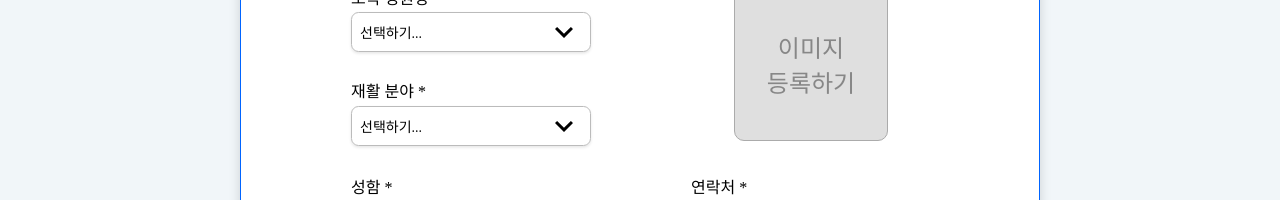
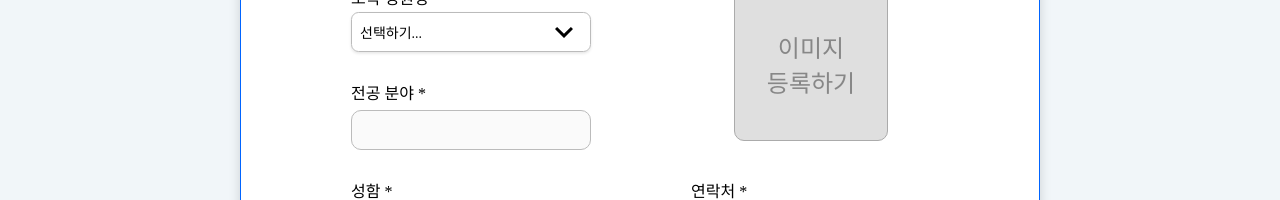
Before and after one commit to sync-without-async/Rehab-FrontEnd, a React (Vite) app: page /register in a window 1280 px wide. Shown: the part 346-546 px from the top of the page. Built offline with nearby package versions, Linux system fonts and the light colour scheme; a web font is replaced by a local one.

Commit message:
🐛 fix(Signup): 의료진 회원가입 로직 수정

```diff
--- a/package.json
+++ b/package.json
@@ -15,6 +15,7 @@
     "classnames": "^2.3.2",
     "dayjs": "^1.11.10",
     "js-cookie": "^3.0.5",
+    "moment": "^2.29.4",
     "prop-types": "^15.8.1",
     "react": "^18.2.0",
     "react-beautiful-dnd": "^13.1.1",
--- a/src/components/Accounts/SignupComponents.jsx
+++ b/src/components/Accounts/SignupComponents.jsx
@@ -2,7 +2,6 @@ import styled from "styled-components";
 import BlockContainer from "../Common/BlockContainer.jsx";
 import TitleText from "../Common/TitleText.jsx";
 import RoleButton from "../Button/RoleButton.jsx";
-import Dropdown from "../Dropdown/Dropdown.jsx";
 import InputImage from "../Input/InputImage.jsx";
 import InputTextContainer from "../Input/InputTextContainer.jsx";
 import Button from "../Button/Button.jsx";
@@ -30,7 +29,7 @@ const Signup = () => {
         <RoleButton role="therapist" />
         <DropdownFilter label="소속 병원명 *" items={[]} />
         <InputImage style={{ gridRowEnd: "span 2" }} />
-        <DropdownFilter label="재활 분야 *" items={[]} />
+        <InputTextContainer label="전공 분야 *" />
         <InputTextContainer label="성함 *" />
         <InputTextContainer label="연락처 *" />
         <InputTextContainer
```
Also changed, not shown: 1 other file (tests, documents, lock files or other folders).
